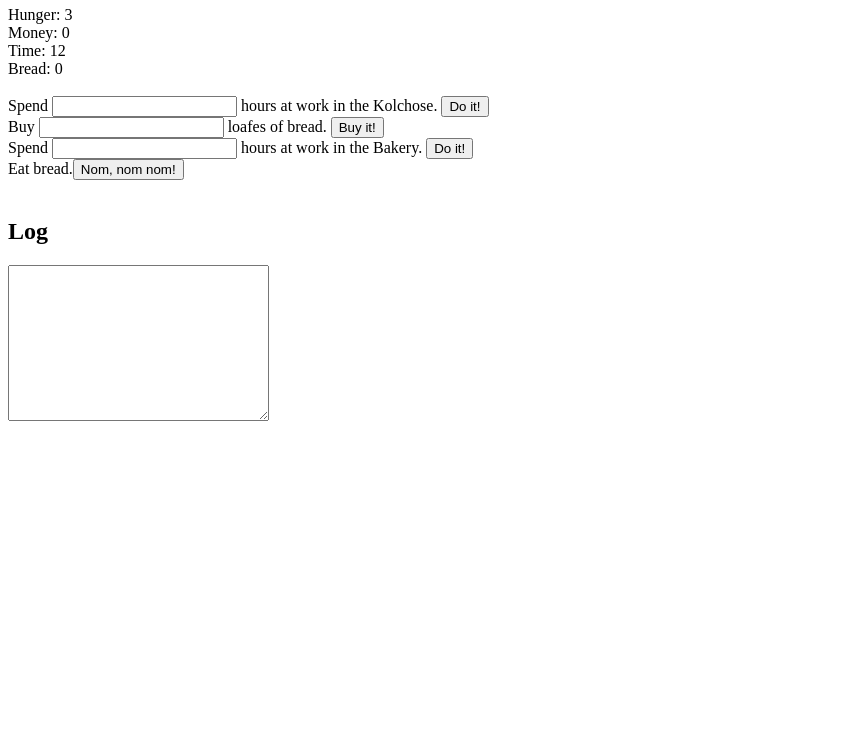
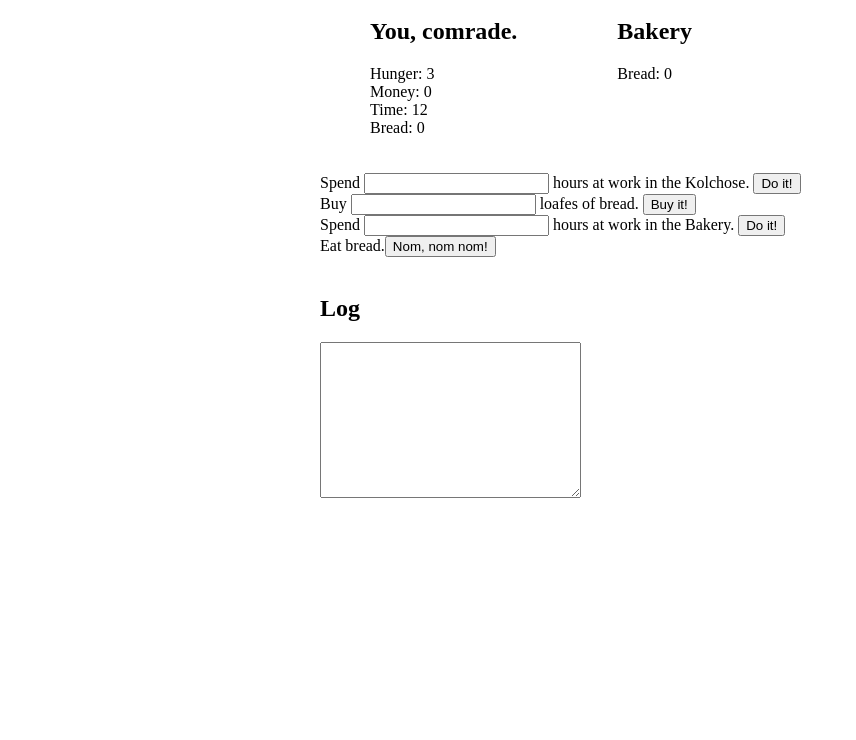
Before and after one commit to Gk1mtd/red_farm, a plain HTML site: page index.html in a window 1280 px wide. Shown: the part 60-800 px from the top of the page, without its empty margins (0-856 px from the left). Drawn offline with Linux system fonts and the light colour scheme.

Commit message:
added flexbox to css, added bakery to html

```diff
--- a/index.html
+++ b/index.html
@@ -4,6 +4,9 @@
     </head>
     <body>
         <h1>Red Farm - Live in the Kolchose</h1>
+        <div id="HUD">
+            <div id="player">
+                <h2>You, comrade.</h2>
                 <span>Hunger: </span><span id="hunger">0</span>
                 <br>
                 <span>Money: </span><span id="money">0</span>
@@ -11,6 +14,12 @@
                 <span>Time: </span><span id="time">0</span>
                 <br>
                 <span>Bread: </span><span id="ownedBread">0</span>
+            </div>
+            <div id="Bakery">
+                <h2>Bakery</h2>
+                <span>Bread: </span><span id="BakeryBread">0</span>
+            </div>
+        </div>
         <br><br>
         <span>Spend</span> <input type="text" id="timeToSpend"> hours at work in the Kolchose.</span> <button id="goToWork">Do it!</button>
         <br>
--- a/style.css
+++ b/style.css
@@ -0,0 +1,12 @@
+body {
+    width: 50%;
+    margin: 0 25%;
+}
+
+#hud {
+    display: flex;
+    align-items: baseline;
+}
+#hud > div{
+    margin: 0 50;
+}
```
Lines whose indentation alone changed are shown as unchanged.
